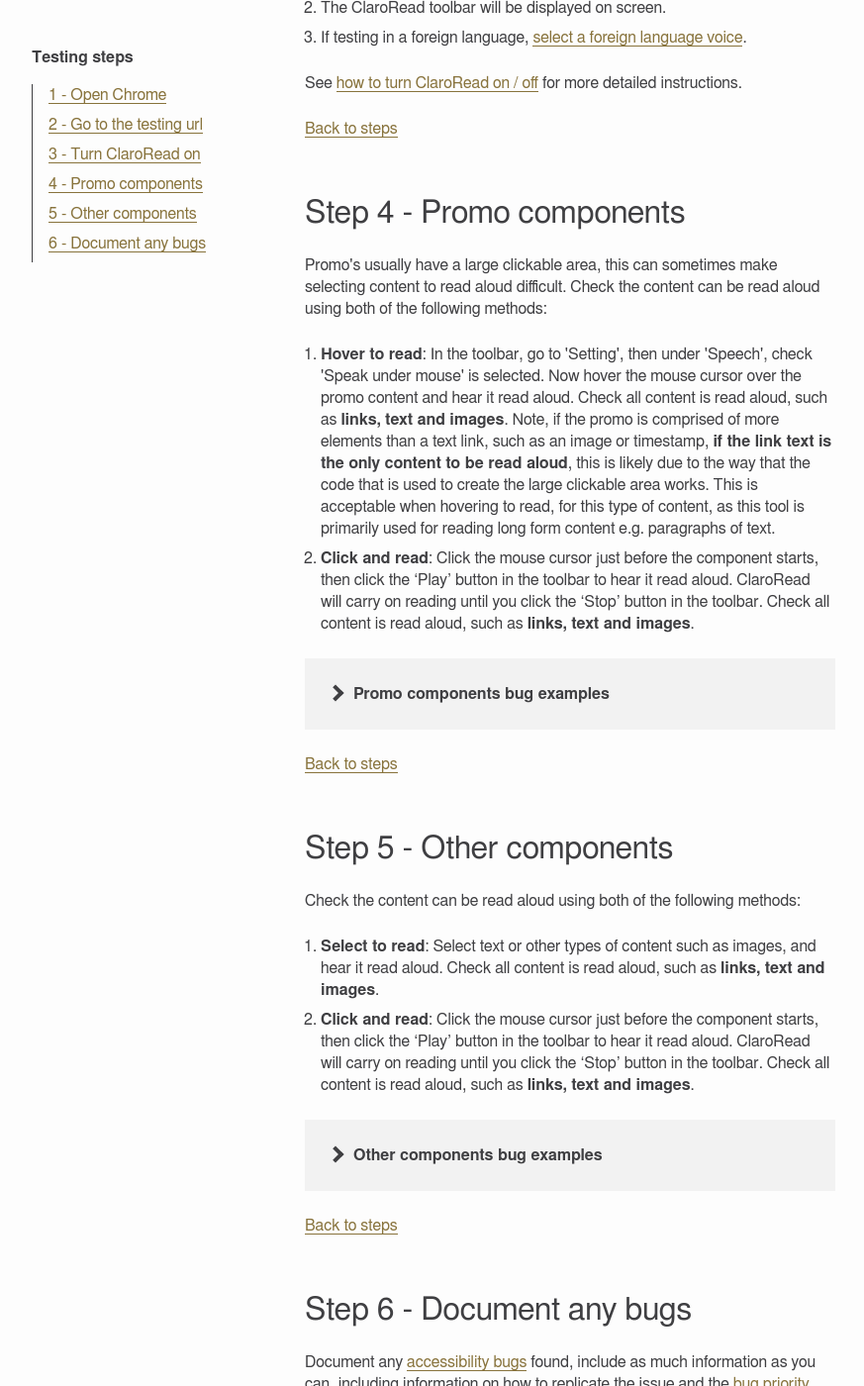
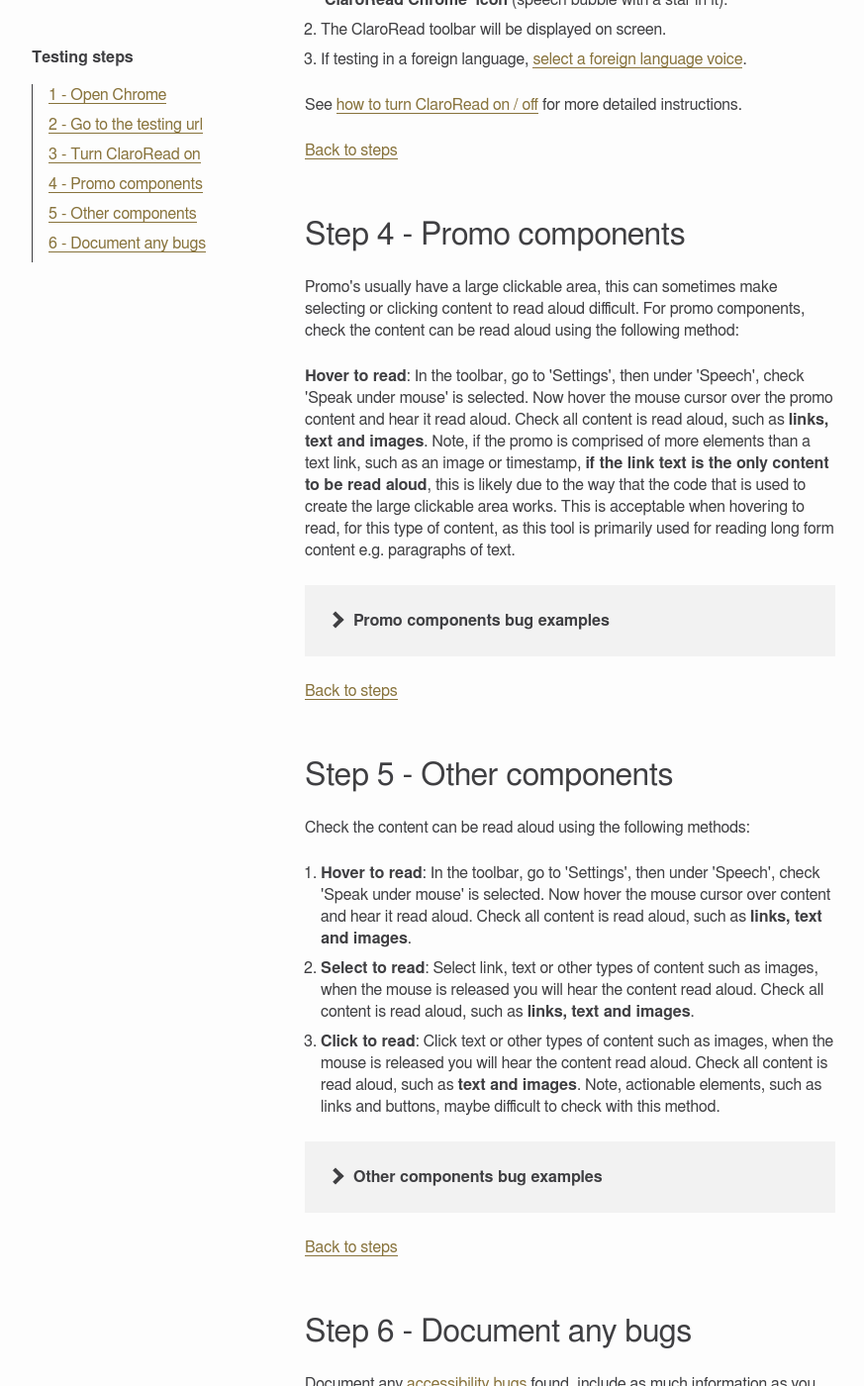
Before and after one commit to bbc/accessibility-news-and-you, a Jekyll site: the page assistive-technology/testing-steps/claroread-windows.html, which Jekyll copies as it is, in a window 1280 px wide and 1400 px high, scrolled down 2367 px. Shown: the whole window at 99% size, without its empty margins (64-937 px from the left). Built offline with Jekyll 4.4.1, drawn with Linux system fonts in a browser that asks for light colours; some of the changed text lies outside the part shown.

Commit message:
add ammends

```diff
--- a/assistive-technology/testing-steps/claroread-windows.html
+++ b/assistive-technology/testing-steps/claroread-windows.html
@@ -35,14 +35,14 @@
 
             <h2 id="how-to-turn-claroread-on-off" class="h2" tabindex="-1">How to turn ClaroRead on / off</h2>
 
-            <p>To test with ClaroRead, use the 'ClaroRead Chrome' web extension, this enables ClaroRead to work well when reading web content in Chrome. This is not installed by default.</p>
+            <p>To test with ClaroRead on Windows, use the 'ClaroRead Chrome' web extension. This is not installed by default.</p>
 
             <ol class="body-copy-list ordered-list-steps" role="list">
                 <li role="listitem">To check if you have the 'ClaroRead Chrome' extension already installed on your device, in Chrome <b>go to 'Settings', then under 'Extensions', look for 'ClaroRead Chrome'</b>, you should see the extension, make sure it's turned on.</li>
 
                 <li role="listitem">If you can't see the extension, download 'ClaroRead Chrome' from the <a href="https://chrome.google.com/webstore">Chrome Web Store</a>. After download, check the extension is turned on, go to 'Settings', then 'Extensions'.</li>
 
-                <li role="listitem">To start using ClaroRead, in the <b>extensions menu</b> (to the right of the address bar), <b>click 'ClaroRead Chrome'</b>. When ClaroRead is open, the ClaroRead <b>toolbar will be displayed on screen</b>.</li>
+                <li role="listitem">To start using ClaroRead, in the <b>extensions menu</b> (to the right of the address bar), <b>click the 'ClaroRead Chrome' icon</b> (speech bubble with a star in it). When ClaroRead is open, the ClaroRead <b>toolbar will be displayed on screen</b>.</li>
 
                 <li role="listitem">To exit and close ClaroRead, in the ClaroRead toolbar, click 'Close'.</li>
             </ol>
@@ -107,7 +107,7 @@
             <h3 id="step-3-turn-claroread-on" class="h3" tabindex="-1">Step 3 - Turn ClaroRead on</h3>
 
             <ol class="body-copy-list ordered-list-steps" role="list">
-                <li role="listitem">Open the ClaroRead extension.</li>
+                <li role="listitem">In the <b>extensions menu</b> (to the right of the address bar), <b>click the 'ClaroRead Chrome' icon</b> (speech bubble with a star in it).</li>
                 <li role="listitem">The ClaroRead toolbar will be displayed on screen.</li>
                 <li role="listitem">If testing in a foreign language, <a href="#testing-in-a-foreign-language">select a foreign language voice</a>.</li>
             </ol>
@@ -120,27 +120,19 @@
 
             <h3 id="step-4-promo-components" class="h3" tabindex="-1">Step 4 - Promo components</h3>
 
-            <p>Promo's usually have a large clickable area, this can sometimes make selecting content to read aloud difficult. Check the content can be read aloud using both of the following methods:</p>
+            <p>Promo's usually have a large clickable area, this can sometimes make selecting or clicking content to read aloud difficult. For promo components, check the content can be read aloud using the following method:</p>
 
-            <ol class="body-copy-list ordered-list-steps" role="list">
-                <li role="listitem"><b>Hover to read</b>: In the toolbar, go to 'Setting', then under 'Speech', check 'Speak under mouse' is selected. Now hover the mouse cursor over the promo content and hear it read aloud. Check all content is read aloud, such as <b>links, text and images</b>. Note, if the promo is comprised of more elements than a text link, such as an image or timestamp, <b>if the link text is the only content to be read aloud</b>, this is likely due to the way that the code that is used to create the large clickable area works. This is acceptable when hovering to read, for this type of content, as this tool is primarily used for reading long form content e.g. paragraphs of text.</li>
-
-                <li role="listitem"><b>Click and read</b>: Click the mouse cursor just before the component starts, then click the ‘Play’ button in the toolbar to hear it read aloud. ClaroRead will carry on reading until you click the ‘Stop’ button in the toolbar. Check all content is read aloud, such as <b>links, text and images</b>.</li>
-            </ol>
+            <p><b>Hover to read</b>: In the toolbar, go to 'Settings', then under 'Speech', check 'Speak under mouse' is selected. Now hover the mouse cursor over the promo content and hear it read aloud. Check all content is read aloud, such as <b>links, text and images</b>. Note, if the promo is comprised of more elements than a text link, such as an image or timestamp, <b>if the link text is the only content to be read aloud</b>, this is likely due to the way that the code that is used to create the large clickable area works. This is acceptable when hovering to read, for this type of content, as this tool is primarily used for reading long form content e.g. paragraphs of text.</p>
 
             <details class="details">
                 <summary>Promo components bug examples</summary>
 
                 <ul class="body-copy-list no-space" role="list">
-                    <li role="listitem">Link text is not read aloud when I hover the mouse cursor over it.</li>
+                    <li role="listitem">When I hover to read, link content is not read aloud.</li>
 
-                    <li role="listitem">Nothing is read aloud when I hover the mouse cursor over content.</li>
+                    <li role="listitem">When I hover to read, nothing is read aloud.</li>
 
-                    <li role="listitem">Link text is not read aloud when I click to read just before the component starts.</li>
-
-                    <li role="listitem">No content in the component is read aloud when I click to read just before the component starts.</li>
-
-                    <li role="listitem">Content I can't see is read aloud. This tool will read content that is hidden, such as visually hidden text for screen reader users, this maybe more noticable with 'click and read'. If this happens, verify if hidden content is being read by inspecting the code and looking at the component's HTML. If you can see the hidden content that was read aloud, this is acceptable.</li>
+                    <li role="listitem">Content I can't see is read aloud. This tool will read content that is hidden, such as visually hidden text for screen reader users. If this happens, verify if hidden content is being read by inspecting the code and looking at the component's HTML. If you can see the hidden content that was read aloud, this is acceptable.</li>
 
                     <li role="listitem">Non text content, such as an icon, is not read aloud. Use your judgement to decide if it's acceptable if non text content isn't read aloud. Images with alt text are expected to be read, though note this tool is primarily used for reading long form content e.g. paragraphs of text.</li>
                 </ul>
@@ -152,25 +144,33 @@
 
             <h3 id="step-5-other-components" class="h3" tabindex="-1">Step 5 - Other components</h3>
 
-            <p>Check the content can be read aloud using both of the following methods:</p>
+            <p>Check the content can be read aloud using the following methods:</p>
 
             <ol class="body-copy-list ordered-list-steps" role="list">
-                <li role="listitem"><b>Select to read</b>: Select text or other types of content such as images, and hear it read aloud. Check all content is read aloud, such as <b>links, text and images</b>.</li>
+                <li role="listitem"><b>Hover to read</b>: In the toolbar, go to 'Settings', then under 'Speech', check 'Speak under mouse' is selected. Now hover the mouse cursor over content and hear it read aloud. Check all content is read aloud, such as <b>links, text and images</b>.</li>
 
-                <li role="listitem"><b>Click and read</b>: Click the mouse cursor just before the component starts, then click the ‘Play’ button in the toolbar to hear it read aloud. ClaroRead will carry on reading until you click the ‘Stop’ button in the toolbar. Check all content is read aloud, such as <b>links, text and images</b>.</li>
+                <li role="listitem"><b>Select to read</b>: Select link, text or other types of content such as images, when the mouse is released you will hear the content read aloud. Check all content is read aloud, such as <b>links, text and images</b>.</li>
+
+                <li role="listitem"><b>Click to read</b>: Click text or other types of content such as images, when the mouse is released you will hear the content read aloud. Check all content is read aloud, such as <b>text and images</b>. Note, actionable elements, such as links and buttons, maybe difficult to check with this method.</li>
             </ol>
 
             <details class="details">
                 <summary>Other components bug examples</summary>
 
                 <ul class="body-copy-list no-space" role="list">
-                    <li role="listitem">Nothing is read aloud when I select an element.</li>
+                    <li role="listitem">When I hover to read; link, text or image content is not read aloud.</li>
 
-                    <li role="listitem">Link text is not read aloud when I click to read just before the component starts.</li>
+                    <li role="listitem">When I hover to read, nothing is read aloud.</li>
 
-                    <li role="listitem">No content in the component is read aloud when I click to read just before the component starts.</li>
+                    <li role="listitem">When I select to read; link, text or image content is not read aloud.</li>
 
-                    <li role="listitem">Content I can't see is read aloud. This tool will read content that is hidden, such as visually hidden text for screen reader users, this maybe more noticable with 'click and read'. If this happens, verify if hidden content is being read by inspecting the code and looking at the component's HTML. If you can see the hidden content that was read aloud, this is acceptable.</li>
+                    <li role="listitem">When I select to read, nothing is read aloud.</li>
+
+                    <li role="listitem">When I click to read; text or image content is not read aloud.</li>
+
+                    <li role="listitem">When I click to read, nothing is read aloud.</li>
+
+                    <li role="listitem">Content I can't see is read aloud. This tool will read content that is hidden, such as visually hidden text for screen reader users. If this happens, verify if hidden content is being read by inspecting the code and looking at the component's HTML. If you can see the hidden content that was read aloud, this is acceptable.</li>
 
                     <li role="listitem">Non text content, such as an icon, is not read aloud. Use your judgement to decide if it's acceptable if non text content isn't read aloud. Images with alt text are expected to be read, though note this tool is primarily used for reading long form content e.g. paragraphs of text.</li>
                 </ul>
```
